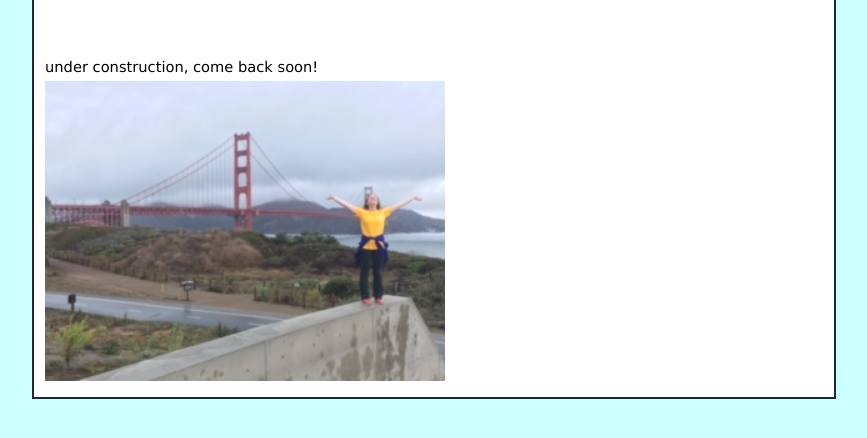
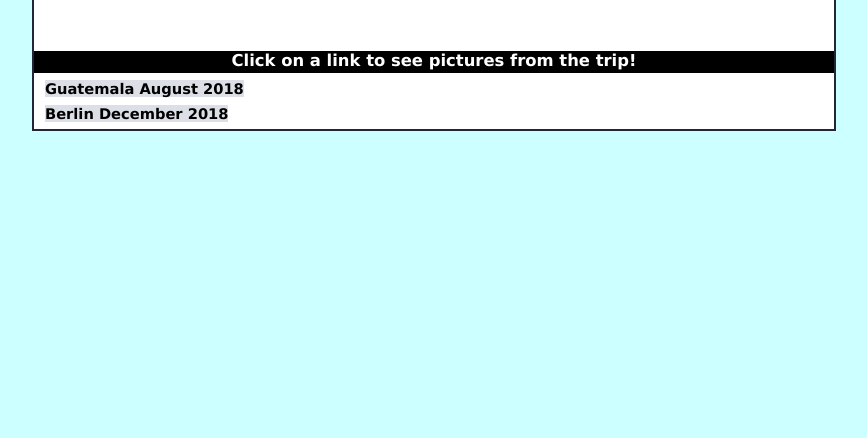
Before and after one commit to colleenDunlap/PiBaby2, a plain HTML site: page travels.html in a window 1280 px wide. Shown: the part 56-494 px from the top of the page, without its empty margins (206-1073 px from the left). Drawn offline with Linux system fonts and the light colour scheme.

Commit message:
reorganization of Travel Page

```diff
--- a/travels.html
+++ b/travels.html
@@ -199,12 +199,18 @@
         </span>
 
       </div>
+              <div class="section_header section_header_red">
+          <div id="about"></div>
+         <p>Click on a link to see pictures from the trip!</p>
+        </div>
       <div class="content_section floating_element">
     <div class="content_section_text">
-        <p>under construction, come back soon!</p>
-        <p>
-<img src="sanfran.JPG" style = "width: 400px; height: 50%"/>
-</p>
+      <a href="/guatemala.html"> Guatemala August 2018 </a>
+
+    </div>
+    <div class="content_section_text">
+      <a href="/berlin.html"> Berlin December 2018 </a>
+
     </div>
     </div>
     </div>
```
